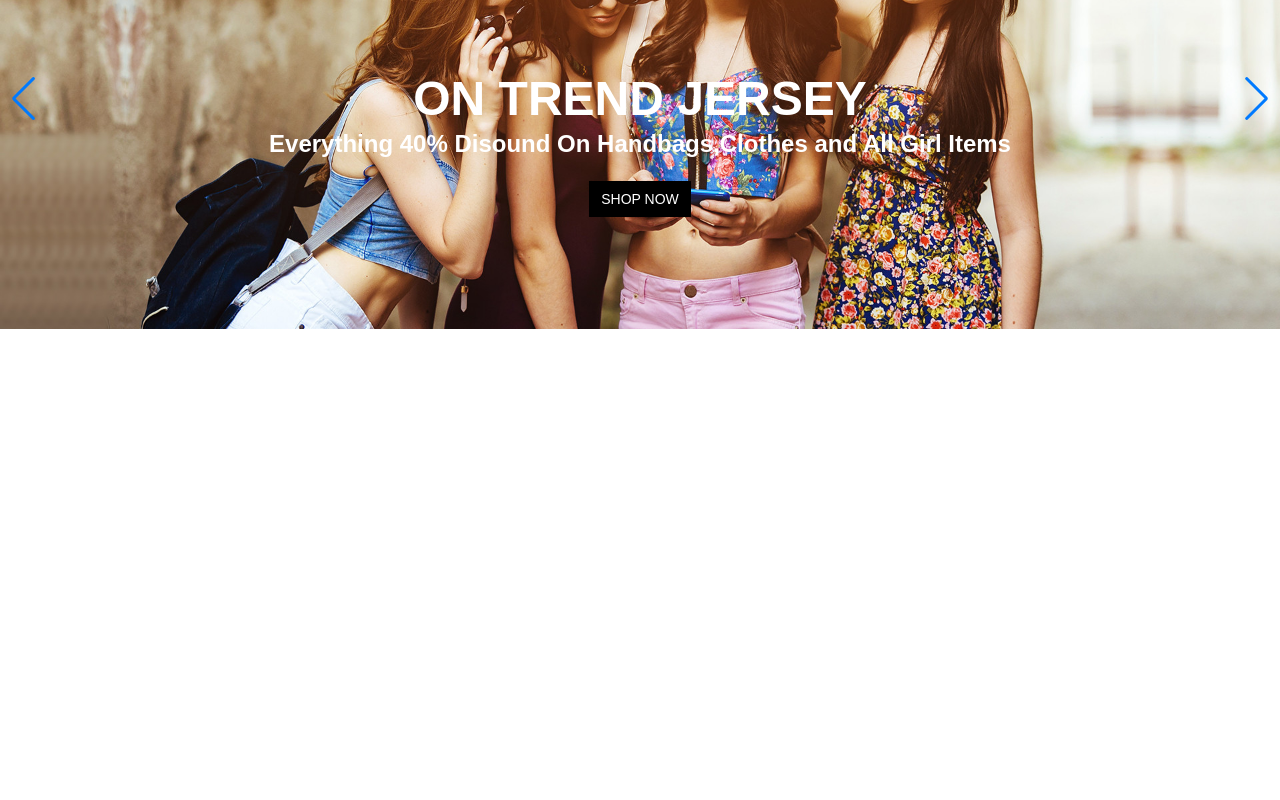
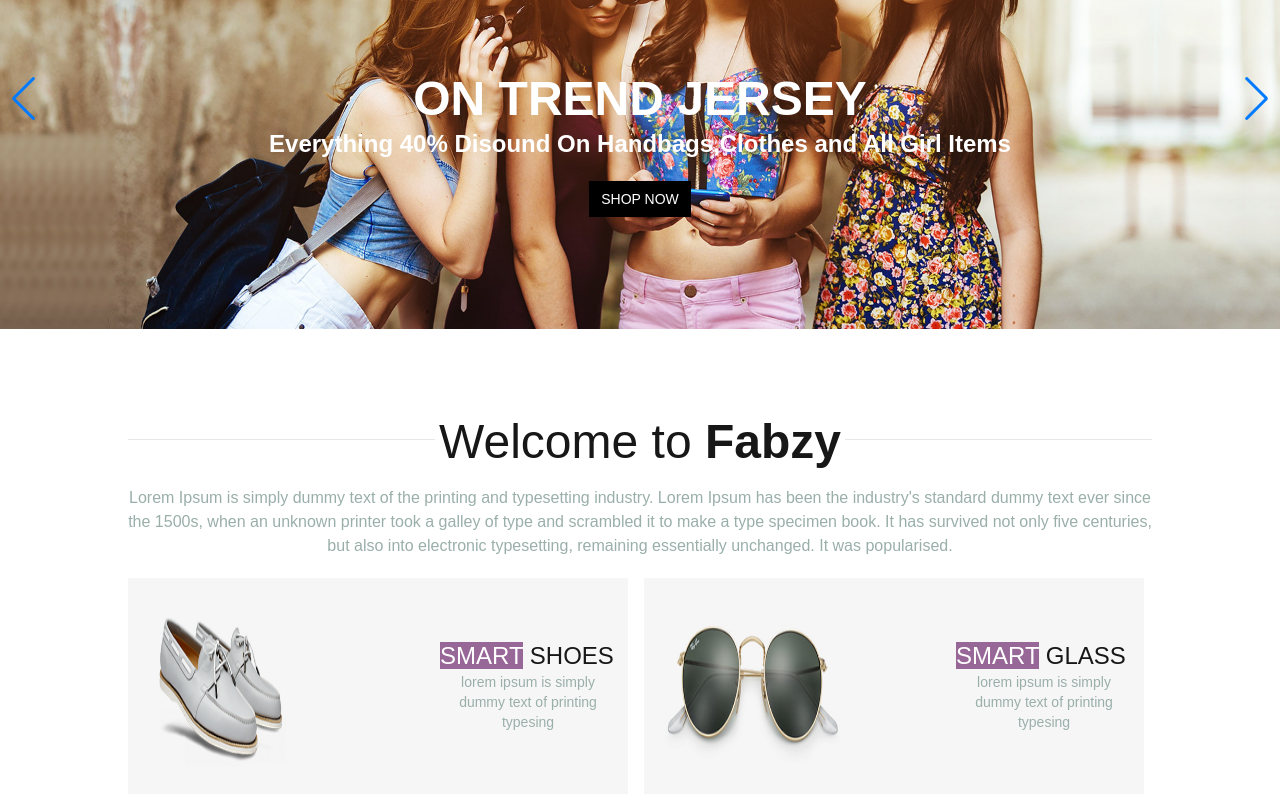
Before and after one commit to RianOntu/fabzy-rian, a Next.js app: page / in a window 1280 px wide. Shown: the part 292-1092 px from the top of the page. Before the commit the page ends 800 px from the top, so only its background shows below. Built offline with nearby package versions, Linux system fonts and the light colour scheme.

Commit message:
feat:added welcome section

```diff
--- /dev/null
+++ b/app/components/Welcome.js
@@ -0,0 +1,49 @@
+import React from "react";
+
+export default function Welcome() {
+  return (
+    <>
+      <div className="w-[80%] mx-auto mt-[50px] mb-[50px] relative">
+        <hr className="absolute w-[30%] h-[5px] top-[21px]" />
+        <h1 className="text-center  relative text-2xl md:text-5xl">
+          Welcome to <b>Fabzy</b>
+          <hr className="absolute w-[30%] top-[21px] right-0 h-[1px]" />
+        </h1>
+        <p className=" text-[#9AAFAA] mt-[20px] justify-center text-center">
+          Lorem Ipsum is simply dummy text of the printing and typesetting
+          industry. Lorem Ipsum has been the industry's standard dummy text ever
+          since the 1500s, when an unknown printer took a galley of type and
+          scrambled it to make a type specimen book. It has survived not only
+          five centuries, but also into electronic typesetting, remaining
+          essentially unchanged. It was popularised.
+        </p>
+        <div className="flex mt-[20px] gap-4">
+          <div className="bg-[#F6F6F6] w-[500px] flex items-center justify-around p-2 px-3">
+            <img className="w-[300px] h-[200px]" src="/show.jpg" alt="" />
+            <div className="flex flex-col">
+              <h3>
+                <span className="bg-[#976797] text-white text-2xl">SMART</span>
+                <span className="text-2xl"> SHOES</span>
+              </h3>
+              <p className="text-center text-sm text text-[#9AAFAA]">
+                lorem ipsum is simply dummy text of printing typesing
+              </p>
+            </div>
+          </div>
+          <div className="bg-[#F6F6F6] w-[500px] flex items-center justify-around p-2 px-3">
+            <img className="w-[300px] h-[200px]" src="/sunglass.jpg" alt="" />
+            <div className="flex flex-col">
+              <h3>
+                <span className="bg-[#976797] text-white text-2xl">SMART</span>
+                <span className="text-2xl"> GLASS</span>
+              </h3>
+              <p className="text-center text-sm text text-[#9AAFAA]">
+                lorem ipsum is simply dummy text of printing typesing
+              </p>
+            </div>
+          </div>
+        </div>
+      </div>
+    </>
+  );
+}
--- a/app/globals.css
+++ b/app/globals.css
@@ -39,7 +39,8 @@
   padding-right: 20px; /* Space for the line */
 }
 body {
-  overflow: hidden;
+  overflow-x: hidden;
+  font-family: Montserrat, Arial, Helvetica, sans-serif !important;
 }
 .swiper-slide-active {
   width: 100% !important;
@@ -52,15 +53,7 @@
   position: relative !important;
   top: -39px !important;
 }
-.divider::after {
-  content: "";
-  position: absolute;
-  right: 0;
-  top: 0;
-  width: 2px; /* Thickness of the line */
-  height: 100%; /* Full height */
-  background-color: black; /* Color of the line */
-}
+
 #shadow {
   position: absolute;
   z-index: -1;
--- a/app/page.js
+++ b/app/page.js
@@ -1,11 +1,13 @@
 import Banner from "./components/Banner";
 import Navbar from "./components/Navbar";
+import Welcome from "./components/Welcome";
 
 export default function Home() {
   return (
     <>
       <Navbar />
       <Banner />
+      <Welcome />
     </>
   );
 }
```
Also changed, not shown: public/show.jpg (added), public/sunglass.jpg (added).
